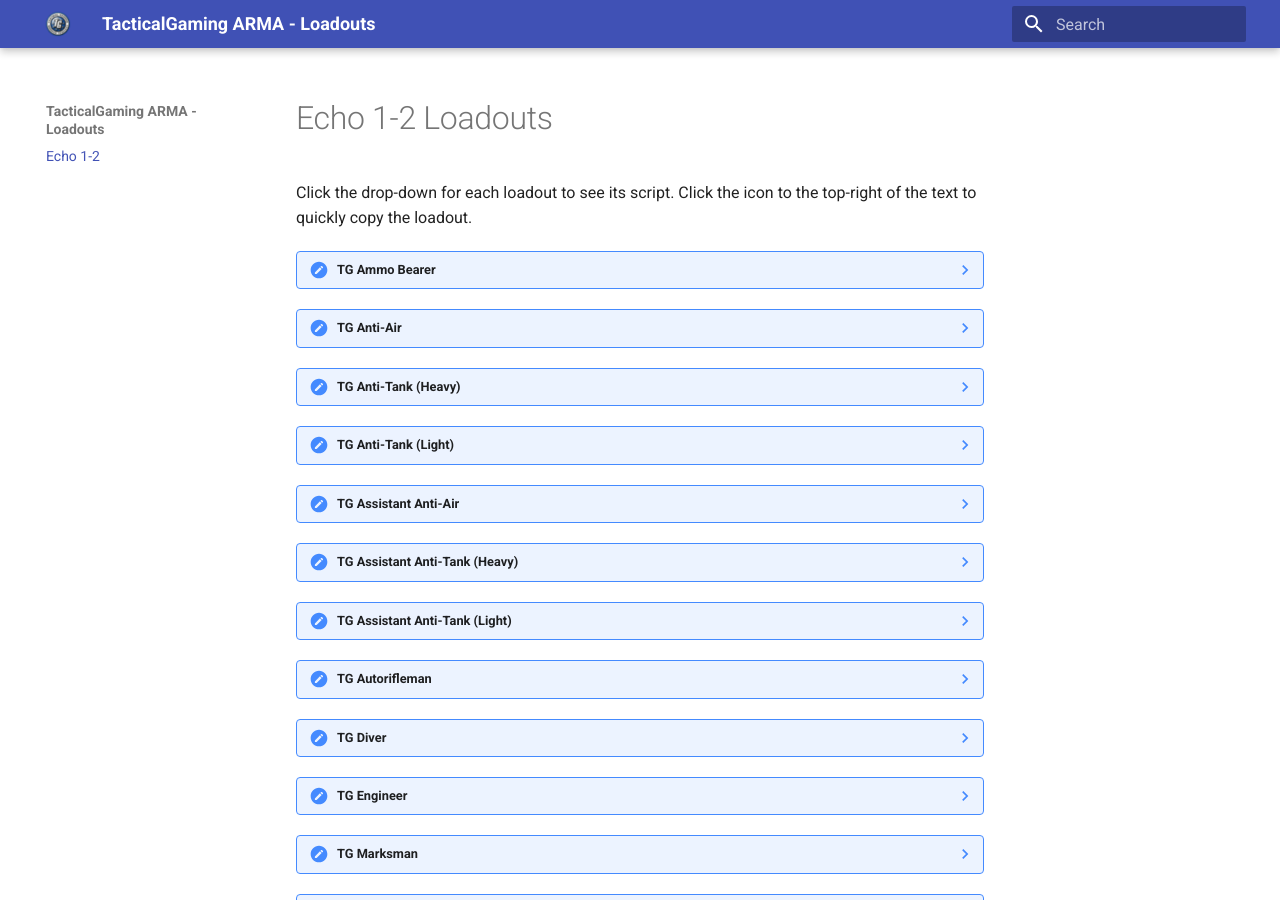
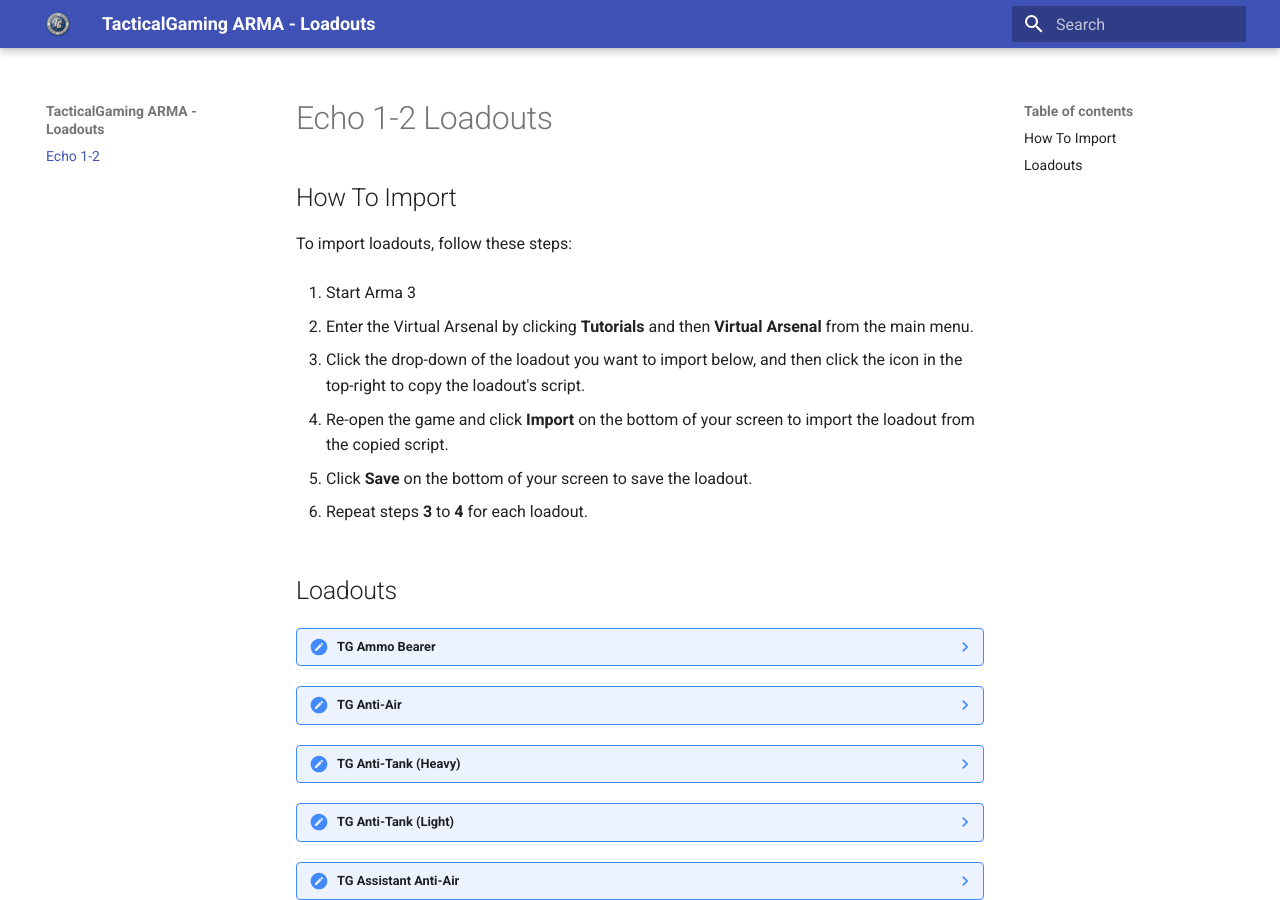
Before and after one commit to TacticalGaming-net/ARMA-Loadouts, an MkDocs documentation site: the page built from docs/loadouts/echo.md, in a window 1280 px wide and 900 px high. Built offline with MkDocs 1.6.1 and Material for MkDocs 9.7.7, drawn with Linux system fonts in a browser that asks for light colours.

Commit message:
Add loadout importing tutorial

````diff
--- a/docs/loadouts/echo.md
+++ b/docs/loadouts/echo.md
@@ -1,6 +1,22 @@
 # Echo 1-2 Loadouts
 
-Click the drop-down for each loadout to see its script. Click the icon to the top-right of the text to quickly copy the loadout.
+## How To Import
+
+To import loadouts, follow these steps:
+
+1. Start Arma 3
+
+2. Enter the Virtual Arsenal by clicking **Tutorials** and then **Virtual Arsenal** from the main menu.
+
+3. Click the drop-down of the loadout you want to import below, and then click the icon in the top-right to copy the loadout's script.
+
+4. Re-open the game and click **Import** on the bottom of your screen to import the loadout from the copied script.
+
+5. Click **Save** on the bottom of your screen to save the loadout.
+
+6. Repeat steps **3** to **4** for each loadout.
+
+## Loadouts
 
 ??? note "TG Ammo Bearer"
 	```
````
